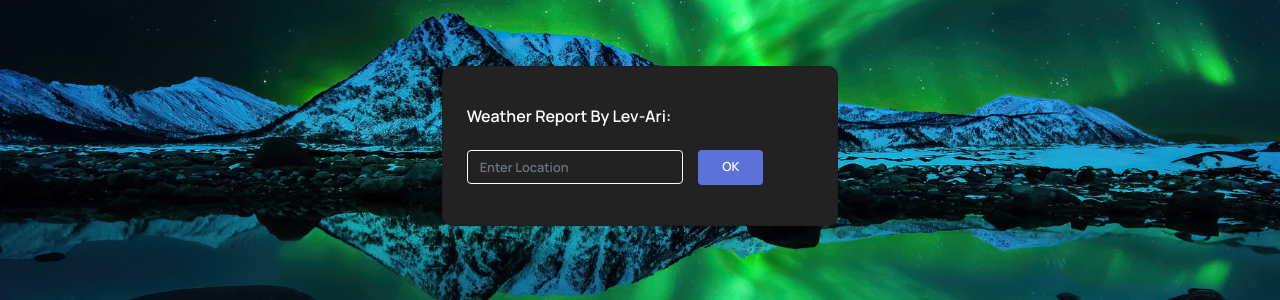
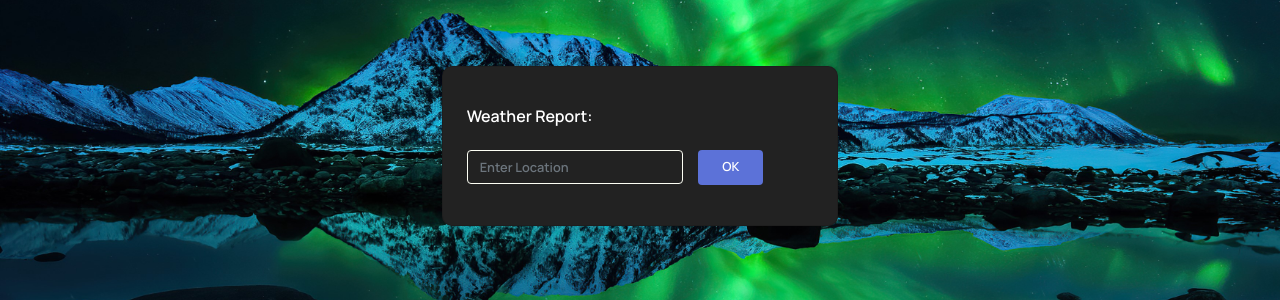
Before and after one commit to yanivgit/Weatherproject, a Flask app: page / in a window 1280 px wide. Shown: the part 254-554 px from the top of the page. Run offline with Flask 3, Linux system fonts and the light colour scheme; some libraries are stand-ins or nearby versions.

Commit message:
suppose to work?

```diff
--- a/templates/product.html
+++ b/templates/product.html
@@ -12,7 +12,7 @@
 
                         <span><i class="fa fa-envelope-open-o fa-2x" aria-hidden="true"></i></span>
 
-                        <h6 class="my-3"> Weather Report By Lev-Ari:</h6>
+                        <h6 class="my-3"> Weather Report:</h6>
 
                        <form action="/weather" method="post">
                         <div class="row d-flex my-2 pr-2 pr-md-5 div1">
```
